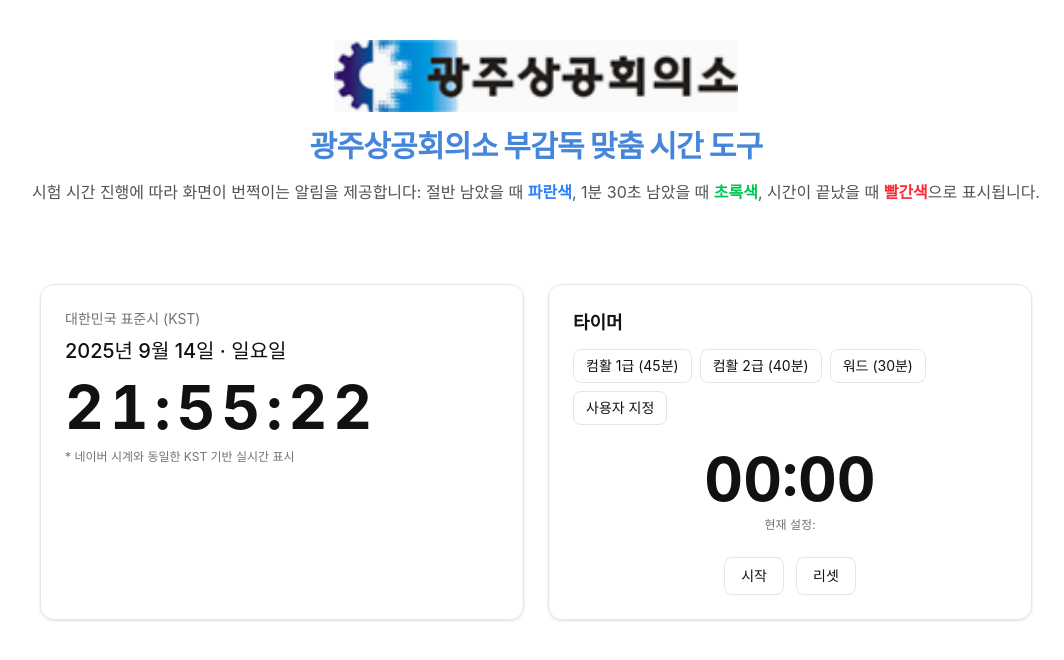
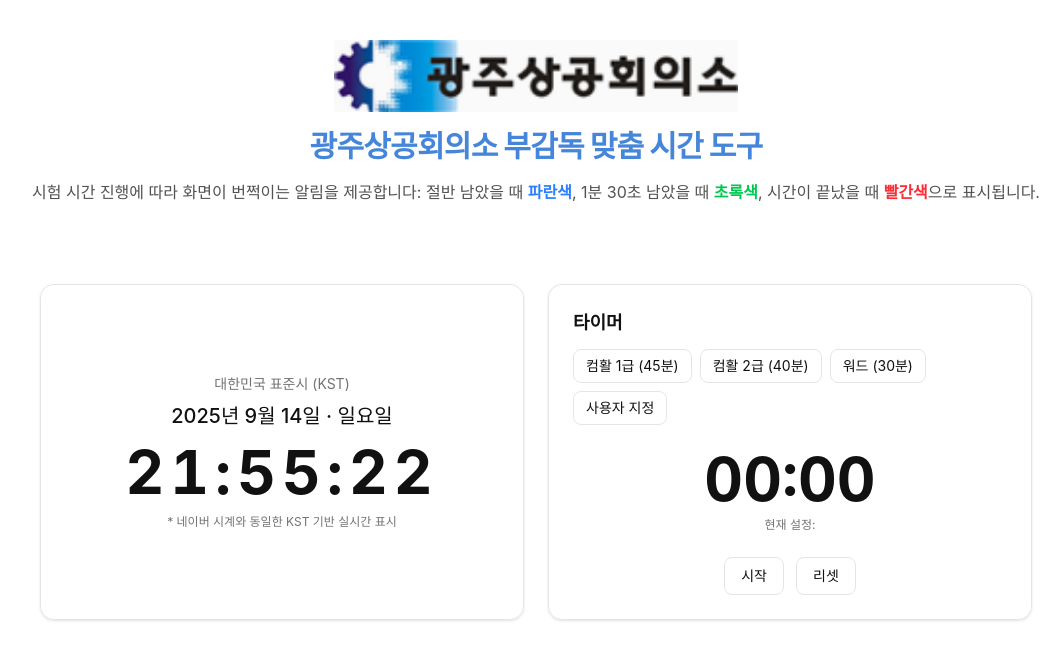
Before and after one commit to givpro22/GJCCI-Project, a React (Vite) app: page / in a window 1280 px wide. Shown: the top 660 px of the page, without its empty margins (104-1168 px from the left). Built offline with nearby package versions, Linux system fonts and the light colour scheme; no server answers; a web font is replaced by a local one.

Commit message:
style: 시계 가운데 맞춤

```diff
--- a/src/entities/clock/ui/NaverLikeClock.tsx
+++ b/src/entities/clock/ui/NaverLikeClock.tsx
@@ -26,7 +26,7 @@
   }, [now]);
 
   return (
-    <div className='rounded-xl border bg-white/70 p-6 shadow-sm backdrop-blur dark:bg-neutral-900/70'>
+    <div className='flex min-h-[240px] flex-col items-center justify-center rounded-xl border bg-white/70 p-8 text-center shadow-sm backdrop-blur dark:bg-neutral-900/70'>
       <div className='text-sm text-neutral-500 dark:text-neutral-400'>대한민국 표준시 (KST)</div>
       <div className='mt-2 text-xl font-medium'>
         {dateStr} · {weekdayStr}
```
